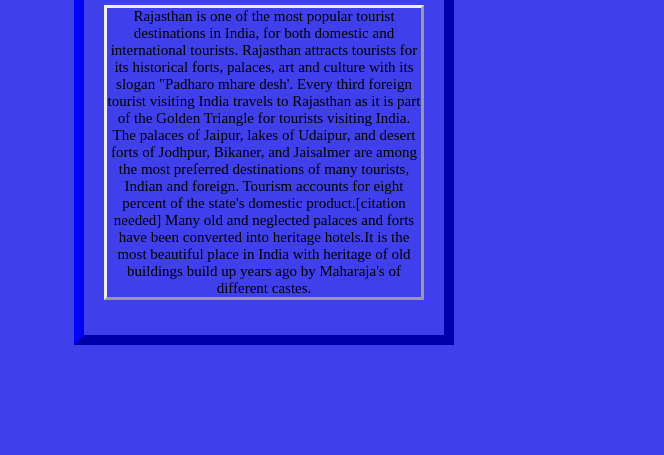
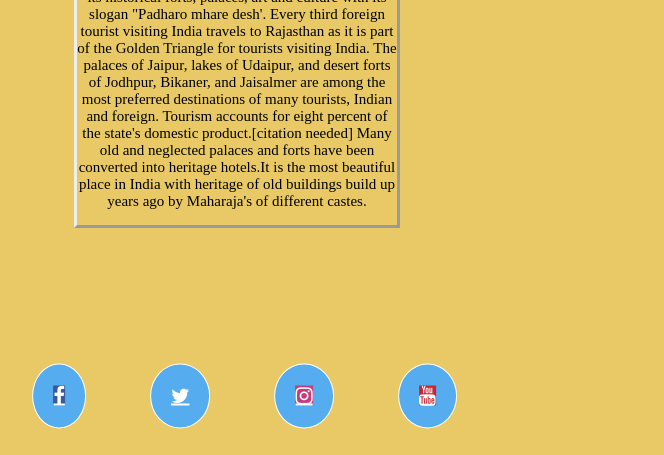
Before and after one commit to Nayan-india/traveleasy, a plain HTML site: page about.html in a window 1280 px wide. Shown: the part 407-862 px from the top of the page, without its empty margins (374-1038 px from the left). Before the commit the page ends 800 px from the top, so only its background shows below. Drawn offline with Linux system fonts and the light colour scheme.

Commit message:
chages to about page

```diff
--- a/about.html
+++ b/about.html
@@ -1,7 +1,9 @@
-<!Doctype Html>
+		<!Doctype Html>
 <Html>
 	<Head>
 		<link rel="stylesheet" href="css/about.css">
+       <link rel="stylesheet" href="https://cdnjs.cloudflare.com/ajax/libs/font-awesome/4.7.0/css/font-awesome.min.css">
+
 	</Head>
 	<Body>
 		<div class="center">
@@ -11,5 +13,14 @@
 			The palaces of Jaipur, lakes of Udaipur, and desert forts of Jodhpur, Bikaner, and Jaisalmer are among the most preferred destinations of many tourists, Indian and foreign. Tourism accounts for eight percent of the state's domestic product.[citation needed] Many old and neglected palaces and forts have been converted into heritage hotels.It is the most beautiful place in India with heritage of old buildings build up years ago by Maharaja's of different castes. </p>
 		</div>
 		<img src="images/plane.png" alt "aeroplane" width="300" height="300"  style ="vertical-align: middle; margin: 70px 700px;">
+
+	   <div class = "con">
+	   <ul>
+<li><a href="https://www.facebook.com/tourderajasthan" class="fa fa-facebook"></a></li>
+<li><a href="https://twitter.com/hashtag/rajasthan_tourism" class="fa fa-twitter"></a></li>
+<li><a href="https://www.instagram.com/explore/locations/335690288/india/rajasthan/" class="fa fa-instagram"></a></li>
+<li><a href="https://www.youtube.com/results?search_query=rajasthan+travel" class="fa fa-youtube"></a></li>
+</ul>
+</div>
     </Body>
 </Html>
--- a/css/about.css
+++ b/css/about.css
@@ -1,15 +1,67 @@
 body{
-	background-color: rgb(63, 63, 236);
+    background-color: #E8C966 ;
 }
-.center {
-	p.outset {border-style:outset;}
-	margin:auto;
-	width:25%;
-	border: 10px outset blue;
-	padding:20px;
-	text-align:center;
-	position:absolute;
-	top:30%;
-	left:35%;
-	font-size:15px;
+.center
+{
+    text-align: center;
+    position: absolute;
+    top: 25%;
+    left: 35%;
+    width: 25%;
+    border-style: outset;
+
+    font-size: 15px;
 }
+.con{
+  position: absolute;
+  bottom:  -15%;
+  left: 48%;
+  transform: translate(-53% ,-50%);
+}
+li{
+  list-style: none;
+  margin:  10px 30px;
+  display: inline-block;
+  font-size: 20px;
+  padding: 20px 20px;
+  color: #fff;
+  border : 1px solid #fff;
+  background: #55ACEE;
+  border-radius: 50%;
+  transition: .5s;
+}
+li:hover{
+  color:#292929;
+  border : 1px solid #292929;
+
+}
+
+/* Add a hover effect to icons if you want */
+.fa:hover {
+  opacity: 0.7;
+}
+
+
+/* Facebook */
+.fa-facebook {
+  background: #3B5998;
+  color: white;
+}
+
+/* Twitter */
+.fa-twitter {
+  background: #55ACEE;
+  color: white;
+}
+
+  /* Instagram */
+  .fa-instagram {
+    background: #c53b80;
+    color: white;
+  }
+  /* Youtube */
+  .fa-youtube {
+
+    background: #c72633;
+    color: white;
+  }
```
